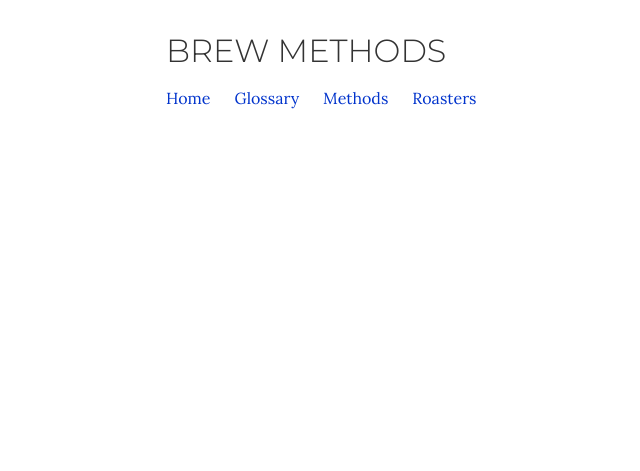
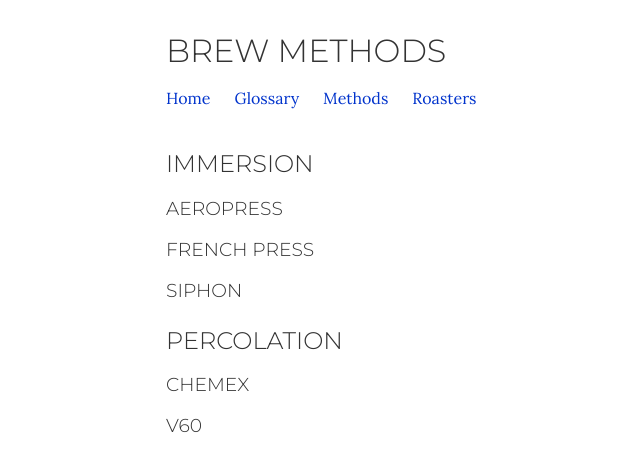
Before and after one commit to natecafe/natecafe, a Jekyll site: the page built from brew-methods.html, in a window 1280 px wide. Shown: the top 471 px of the page, without its empty margins (154-794 px from the left). Built offline with Jekyll 4.4.1, drawn with Linux system fonts in a browser that asks for light colours.

Commit message:
Titles in brew methods

```diff
--- a/brew-methods.html
+++ b/brew-methods.html
@@ -2,3 +2,27 @@
 title:      Brew Methods
 layout:     default
 ---
+
+<h2>Immersion</h2>
+
+<h3>Aeropress</h3>
+
+<p></p>
+
+<h3>French Press</h3>
+
+<p></p>
+
+<h3>Siphon</h3>
+
+<p></p>
+
+<h2>Percolation</h2>
+
+<h3>Chemex</h3>
+
+<p></p>
+
+<h3>V60</h3>
+
+<p></p>
```
